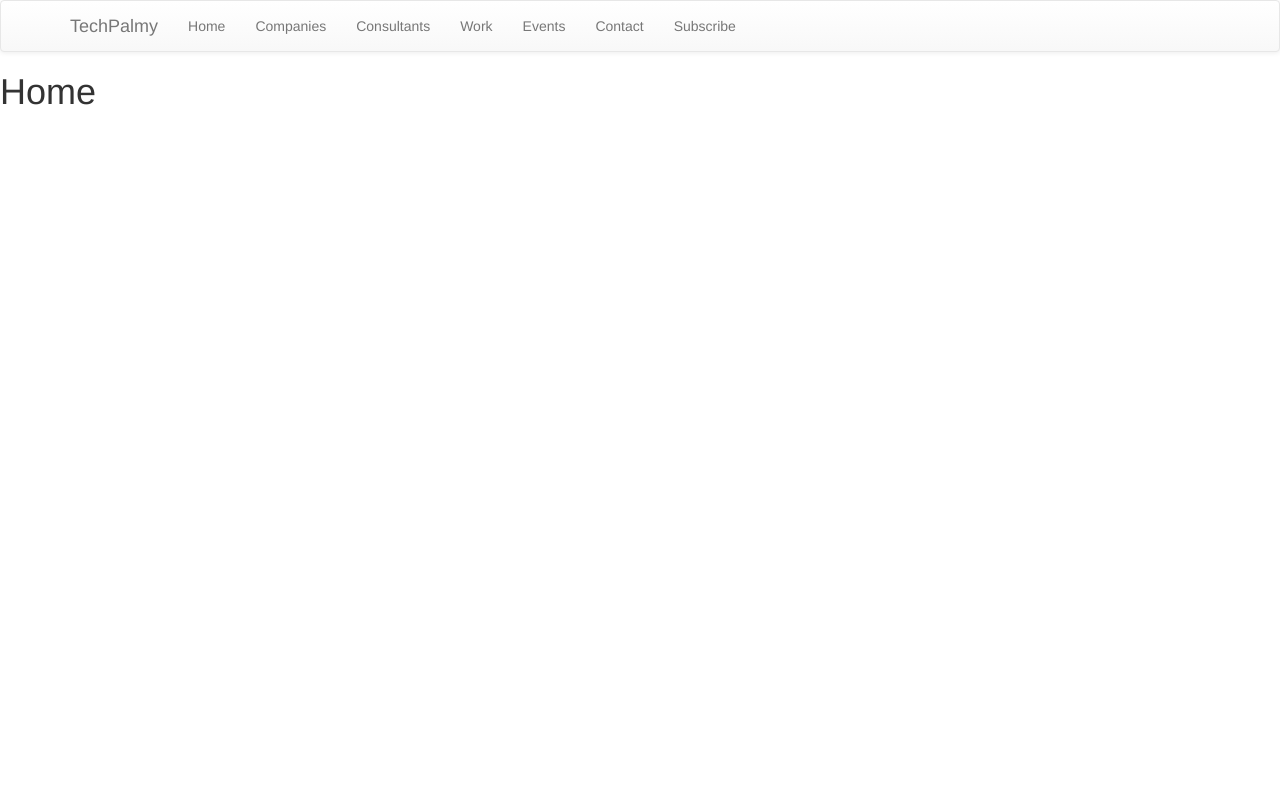
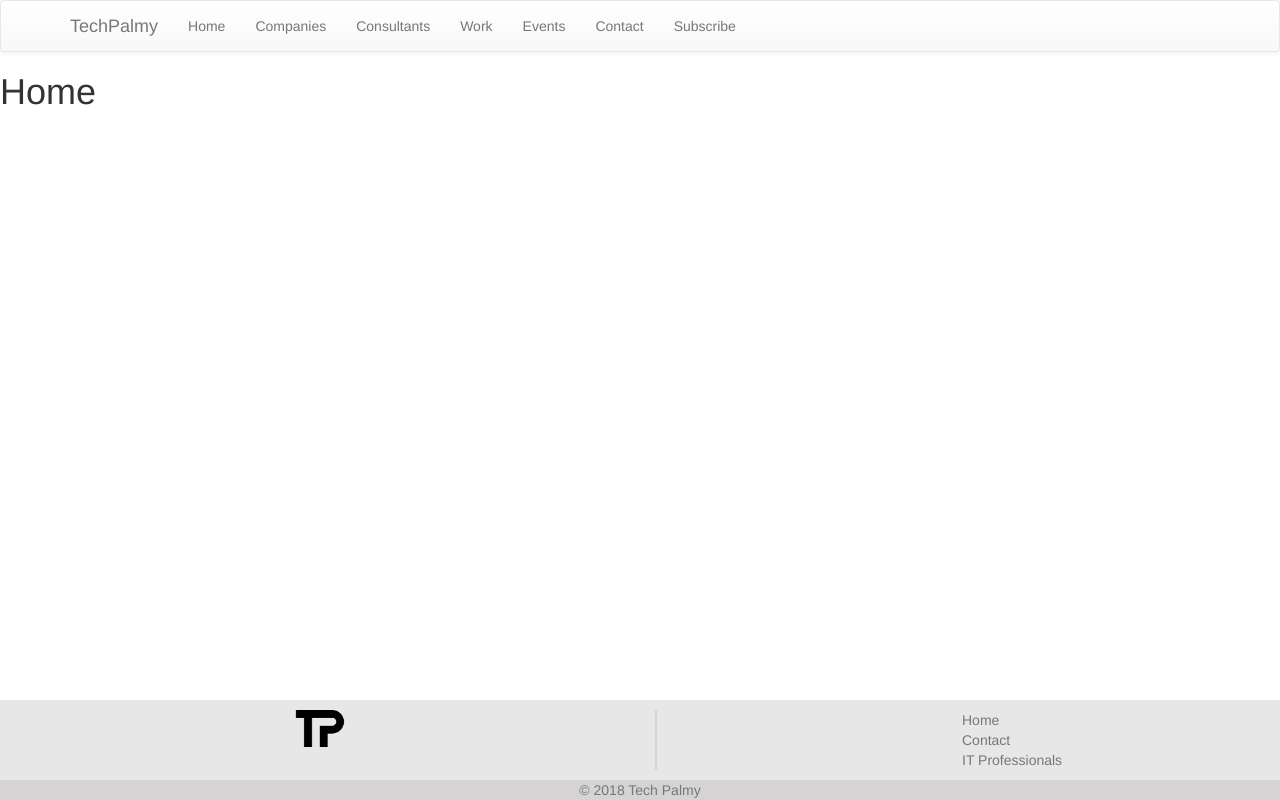
Before and after one commit to saiancha1/cautious-waddle, a React (Create React App) app in the folder ClientApp/: page / in a window 1280 px wide. Built offline with nearby package versions, Linux system fonts and the light colour scheme.

Commit message:
CP-50 initial code for footer

```diff
--- a/ClientApp/src/App.js
+++ b/ClientApp/src/App.js
@@ -10,6 +10,7 @@ import Events from './components/Events';
 import Contact from './components/Contact';
 import Subscribe from './components/Subscribe';
 import Login from './components/Login';
+import Footer from './components/Footer/Footer';
 
 const App = () => (
   <Router>
@@ -23,8 +24,10 @@ const App = () => (
       <Route exact path="/contact" component={Contact} />
       <Route exact path="/subscribe" component={Subscribe} />
       <Route exact path="/login" component={Login} />
+      <Footer />
     </div>
   </Router>
+
 );
 
 export default App;
--- /dev/null
+++ b/ClientApp/src/components/Footer/Footer.css
@@ -0,0 +1,39 @@
+
+
+
+
+
+
+
+.footer {
+  padding-top: 10px;
+  background-color: #e7e7e7;
+  color: #777;
+  font-family: "Helvetica Neue", Helvetica, Arial, sans-serif;
+
+}
+
+.foot-img-container {
+  height: 100%;
+  text-align: center;
+}
+
+.foot-link-container {
+  padding-left: 50%;
+  list-style: none;
+  border-left: 2px solid #d5d3d3;
+}
+
+.foot-link-container a {
+  color: #777;
+  font-family: "Helvetica Neue", Helvetica, Arial, sans-serif;
+}
+
+.footer-bottom {
+  background-color: #d5d3d3;
+  text-align: center;
+}
+
+.footer-logo {
+  max-width: 50px;
+}
--- /dev/null
+++ b/ClientApp/src/components/Footer/Footer.js
@@ -0,0 +1,39 @@
+import React from 'react';
+import { Grid, Row, Col } from 'react-bootstrap';
+import { BrowserRouter as Router, Link } from 'react-router-dom';
+import logo from '../../images/logoV2.png';
+import './Footer.css';
+
+const Footer = () => (
+  <Router>
+    <Grid fluid className="footer navbar-fixed-bottom">
+      <Row className="footer-row">
+        <Col sm="6">
+          <div className="foot-img-container">
+            <img className="footer-logo" src={logo} alt="logo" />
+          </div>
+        </Col>
+        <Col sm="6">
+          <ul className="foot-link-container">
+            <li>
+              <Link exact to="/">Home</Link>
+            </li>
+            <li>
+              <Link exact to="/contact">Contact</Link>
+            </li>
+            <li>
+              <a href="https://itp.nz">IT Professionals</a>
+            </li>
+          </ul>
+        </Col>
+      </Row>
+      <Row>
+        <Col className="footer-bottom" sm="12">
+          &copy; 2018 Tech Palmy
+        </Col>
+      </Row>
+    </Grid>
+  </Router>
+);
+
+export default Footer;
```
Also changed, not shown: ClientApp/src/images/logoV1.png (added), ClientApp/src/images/logoV2.png (added).
